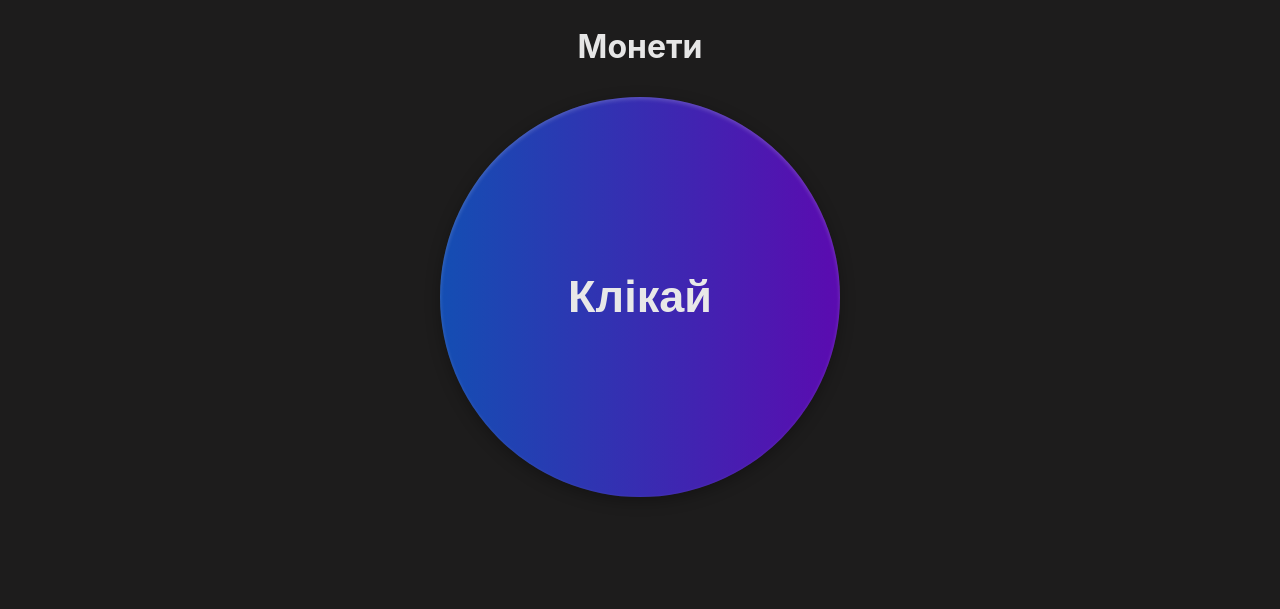
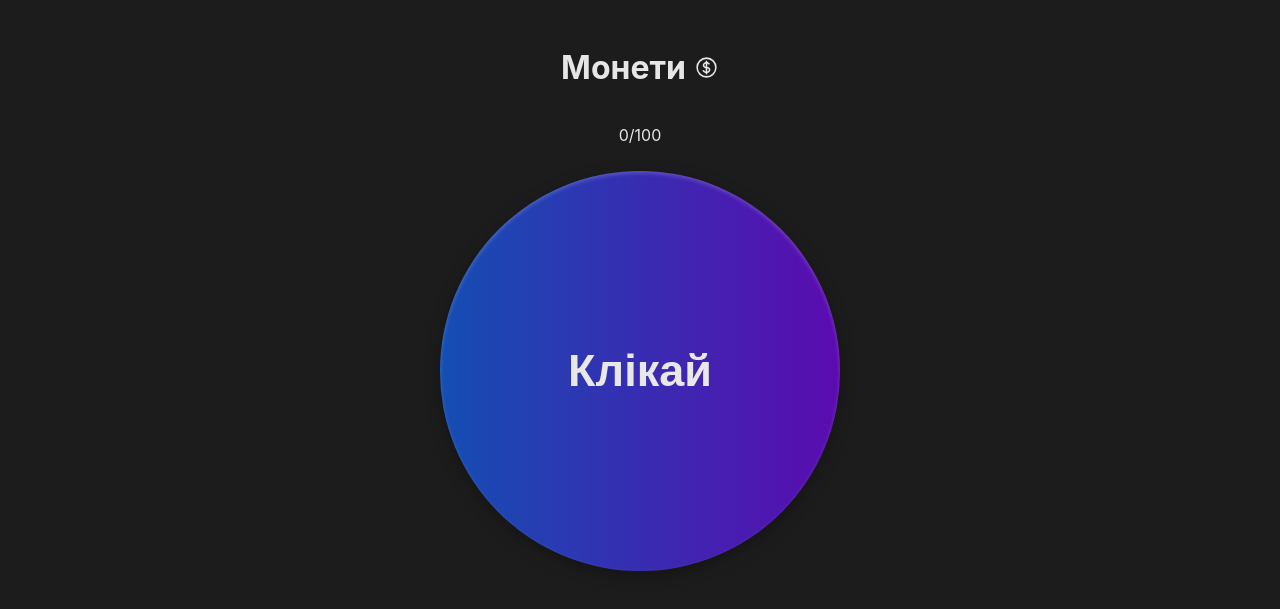
Before and after one commit to dZECKIchan/Tapalka, a plain HTML site: page index.html in a window 1280 px wide. Shown: the part 103-712 px from the top of the page. Drawn offline with Linux system fonts and the light colour scheme.

Commit message:
Update index.html

```diff
--- a/index.html
+++ b/index.html
@@ -12,9 +12,19 @@
     <butto class="animate-rotate" id="setingsicobtn"><svg id="setingsico" xmlns="http://www.w3.org/2000/svg" fill="none" viewBox="0 0 24 24" stroke-width="1.5" stroke="currentColor" aria-hidden="true" data-slot="icon" class="size-6"><path stroke-linecap="round" stroke-linejoin="round" d="M9.594 3.94c.09-.542.56-.94 1.11-.94h2.593c.55 0 1.02.398 1.11.94l.213 1.281c.063.374.313.686.645.87.074.04.147.083.22.127.325.196.72.257 1.075.124l1.217-.456a1.125 1.125 0 0 1 1.37.49l1.296 2.247a1.125 1.125 0 0 1-.26 1.431l-1.003.827c-.293.241-.438.613-.43.992a7.723 7.723 0 0 1 0 .255c-.008.378.137.75.43.991l1.004.827c.424.35.534.955.26 1.43l-1.298 2.247a1.125 1.125 0 0 1-1.369.491l-1.217-.456c-.355-.133-.75-.072-1.076.124a6.47 6.47 0 0 1-.22.128c-.331.183-.581.495-.644.869l-.213 1.281c-.09.543-.56.94-1.11.94h-2.594c-.55 0-1.019-.398-1.11-.94l-.213-1.281c-.062-.374-.312-.686-.644-.87a6.52 6.52 0 0 1-.22-.127c-.325-.196-.72-.257-1.076-.124l-1.217.456a1.125 1.125 0 0 1-1.369-.49l-1.297-2.247a1.125 1.125 0 0 1 .26-1.431l1.004-.827c.292-.24.437-.613.43-.991a6.932 6.932 0 0 1 0-.255c.007-.38-.138-.751-.43-.992l-1.004-.827a1.125 1.125 0 0 1-.26-1.43l1.297-2.247a1.125 1.125 0 0 1 1.37-.491l1.216.456c.356.133.751.072 1.076-.124.072-.044.146-.086.22-.128.332-.183.582-.495.644-.869l.214-1.28Z"></path><path stroke-linecap="round" stroke-linejoin="round" d="M15 12a3 3 0 1 1-6 0 3 3 0 0 1 6 0Z"></path></svg></button>
     <butto class="animate-rotate2"><svg id="setingsico2" xmlns="http://www.w3.org/2000/svg" fill="none" viewBox="0 0 24 24" stroke-width="1.5" stroke="currentColor" class="size-6"><path stroke-linecap="round" stroke-linejoin="round" d="M2.25 3h1.386c.51 0 .955.343 1.087.835l.383 1.437M7.5 14.25a3 3 0 0 0-3 3h15.75m-12.75-3h11.218c1.121-2.3 2.1-4.684 2.924-7.138a60.114 60.114 0 0 0-16.536-1.84M7.5 14.25 5.106 5.272M6 20.25a.75.75 0 1 1-1.5 0 .75.75 0 0 1 1.5 0Zm12.75 0a.75.75 0 1 1-1.5 0 .75.75 0 0 1 1.5 0Z" /></svg></butto>
   </nav>
-  <h1>Монети</h1>
+  <h1 id="monet" style="display: inline-flex; align-items: center; gap: 8px;">
+    Монети
+    <svg id="moneyico" xmlns="http://www.w3.org/2000/svg" width="25" height="35" fill="none" viewBox="0 0 24 24" stroke-width="1.5" stroke="currentColor" class="size-10">
+      <path stroke-linecap="round" stroke-linejoin="round" d="M12 6v12m-3-2.818.879.659c1.171.879 3.07.879 4.242 0 1.172-.879 1.172-2.303 0-3.182C13.536 12.219 12.768 12 12 12c-.725 0-1.45-.22-2.003-.659-1.106-.879-1.106-2.303 0-3.182s2.9-.879 4.006 0l.415.33M21 12a9 9 0 1 1-18 0 9 9 0 0 1 18 0Z" />
+    </svg>
+  </h1>
+  <div id="progressbarmain">
+    <div id="progress">
+      <p id="textprogress">0/100</p>
+    </div>
+  </div>
   <div id="mainbtndiv">
-    <button id="mainbtn">Клікай</button>
+    <button onclick="addmonet()" id="mainbtn">Клікай</button>
   </div>
   <script src="script.js"></script>
 </body>
```
